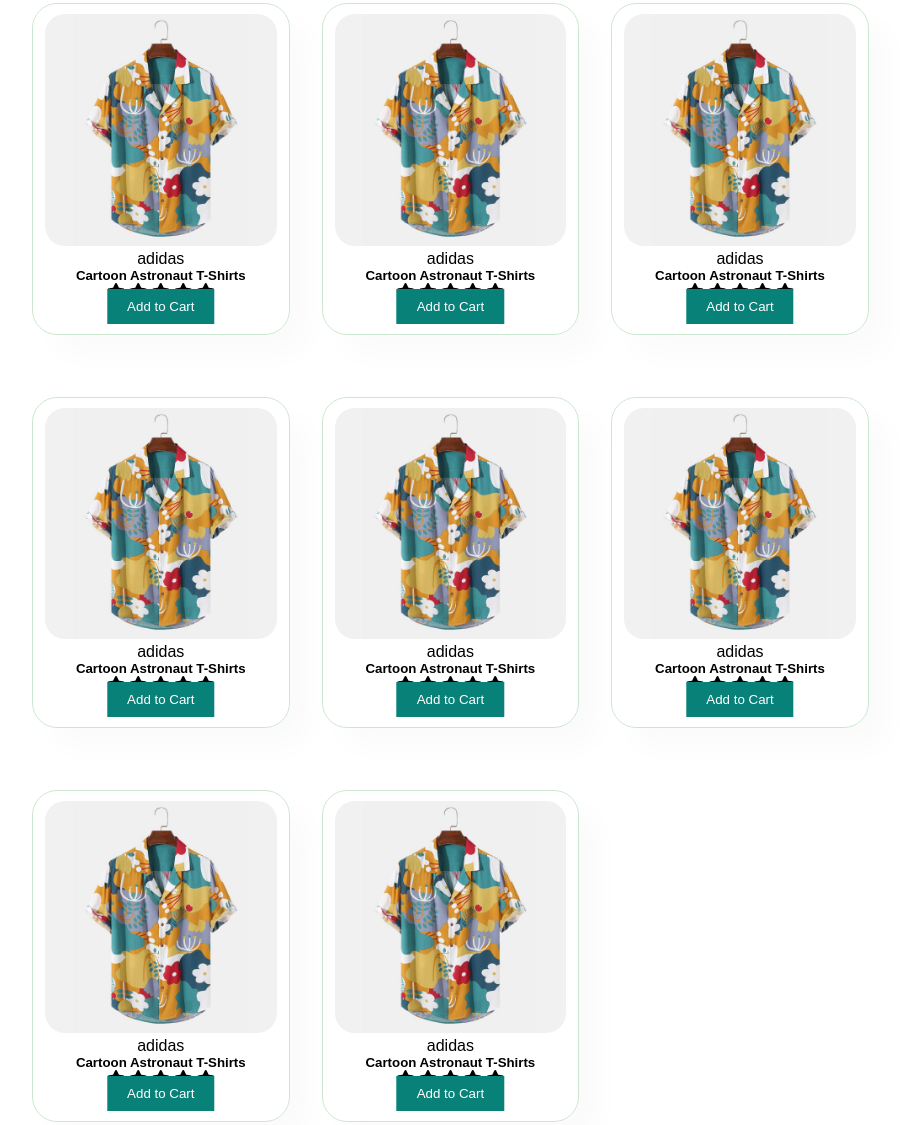
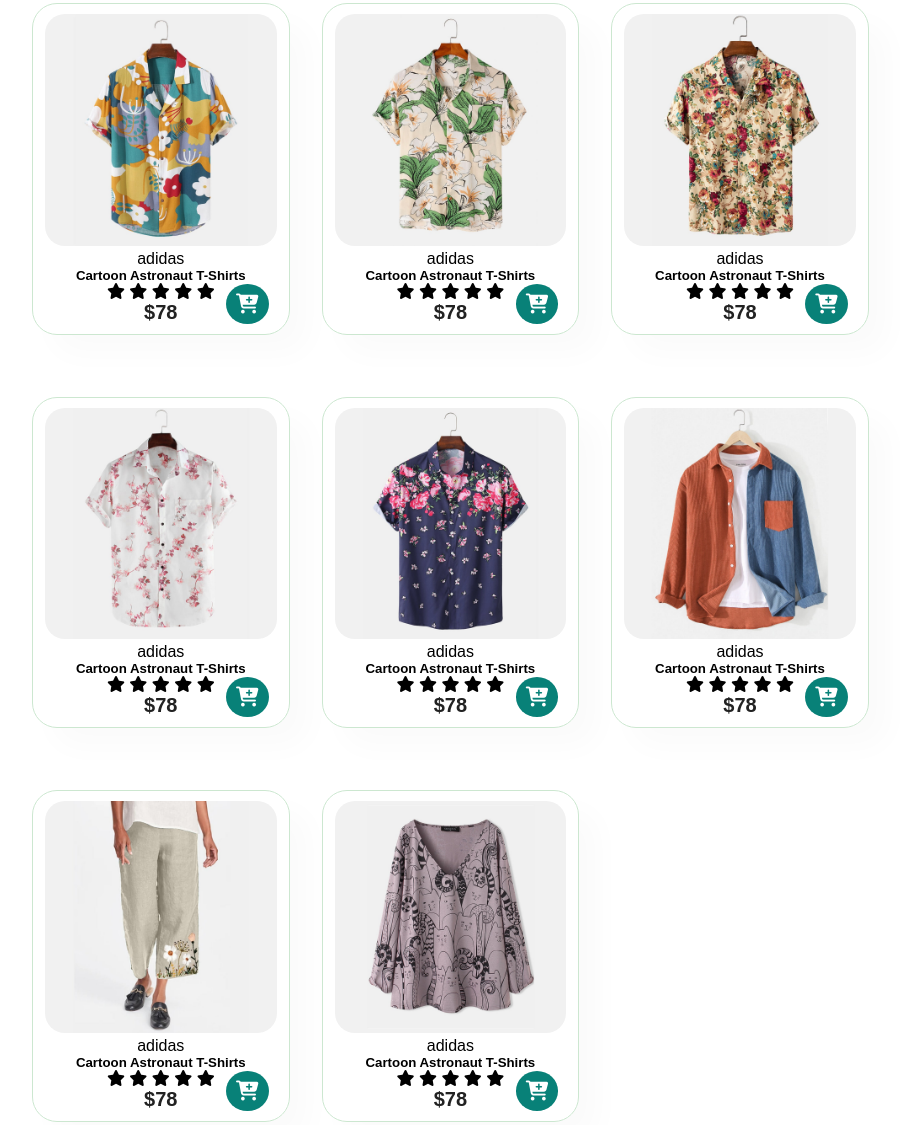
Before and after one commit to nkatha1/E-Commerce-Website, a website: page front_end/index.html in a window 1280 px wide. Shown: the part 1176-2301 px from the top of the page, without its empty margins (48-948 px from the left). Drawn offline with Linux system fonts and the light colour scheme.

Commit message:
cart button done

```diff
--- a/front_end/index.html
+++ b/front_end/index.html
@@ -75,14 +75,16 @@
                         <i class="fas fa-star"></i>
                     </div>
                     <h4>$78</h4>
+                    <a href=""><i class="fa-solid fa-cart-plus cart-plus"></i></a>
+
                 </div>
-                <button class="add-to-cart-btn" data-product-id="f1" data-product-name="Cartoon Astronaut T-Shirts" data-product-price="78">
+                <!-- <button class="add-to-cart-btn" data-product-id="f1" data-product-name="Cartoon Astronaut T-Shirts" data-product-price="78">
                     Add to Cart
-                </button>
+                </button> -->
             </div>
 
             <div class="pro">
-                <img src="images/products/f1.jpg" alt="">
+                <img src="images/products/f2.jpg" alt="">
                 <div class="des">
                     <span>adidas</span>
                     <h5>Cartoon Astronaut T-Shirts</h5>
@@ -95,13 +97,14 @@
                     </div>
                     <h4>$78</h4>
                 </div>
-                <button class="add-to-cart-btn" data-product-id="f1" data-product-name="Cartoon Astronaut T-Shirts" data-product-price="78">
+                <a href=""><i class="fa-solid fa-cart-plus cart-plus"></i></a>
+                <!-- <button class="add-to-cart-btn" data-product-id="f1" data-product-name="Cartoon Astronaut T-Shirts" data-product-price="78">
                     Add to Cart
-                </button>
+                </button> -->
             </div>
 
             <div class="pro">
-                <img src="images/products/f1.jpg" alt="">
+                <img src="images/products/f3.jpg" alt="">
                 <div class="des">
                     <span>adidas</span>
                     <h5>Cartoon Astronaut T-Shirts</h5>
@@ -113,14 +116,15 @@
                         <i class="fas fa-star"></i>
                     </div>
                     <h4>$78</h4>
+                    <a href=""><i class="fa-solid fa-cart-plus cart-plus"></i></a>
                 </div>
-                <button class="add-to-cart-btn" data-product-id="f1" data-product-name="Cartoon Astronaut T-Shirts" data-product-price="78">
+                <!-- <button class="add-to-cart-btn" data-product-id="f1" data-product-name="Cartoon Astronaut T-Shirts" data-product-price="78">
                     Add to Cart
-                </button>
+                </button> -->
             </div>
 
             <div class="pro">
-                <img src="images/products/f1.jpg" alt="">
+                <img src="images/products/f4.jpg" alt="">
                 <div class="des">
                     <span>adidas</span>
                     <h5>Cartoon Astronaut T-Shirts</h5>
@@ -132,14 +136,15 @@
                         <i class="fas fa-star"></i>
                     </div>
                     <h4>$78</h4>
+                    <a href=""><i class="fa-solid fa-cart-plus cart-plus"></i></a>
                 </div>
-                <button class="add-to-cart-btn" data-product-id="f1" data-product-name="Cartoon Astronaut T-Shirts" data-product-price="78">
+                <!-- <button class="add-to-cart-btn" data-product-id="f1" data-product-name="Cartoon Astronaut T-Shirts" data-product-price="78">
                     Add to Cart
-                </button>
+                </button> -->
             </div>
 
             <div class="pro">
-                <img src="images/products/f1.jpg" alt="">
+                <img src="images/products/f5.jpg" alt="">
                 <div class="des">
                     <span>adidas</span>
                     <h5>Cartoon Astronaut T-Shirts</h5>
@@ -151,14 +156,15 @@
                         <i class="fas fa-star"></i>
                     </div>
                     <h4>$78</h4>
+                    <a href=""><i class="fa-solid fa-cart-plus cart-plus"></i></a>
                 </div>
-                <button class="add-to-cart-btn" data-product-id="f1" data-product-name="Cartoon Astronaut T-Shirts" data-product-price="78">
+                <!-- <button class="add-to-cart-btn" data-product-id="f1" data-product-name="Cartoon Astronaut T-Shirts" data-product-price="78">
                     Add to Cart
-                </button>
+                </button> -->
             </div>
 
             <div class="pro">
-                <img src="images/products/f1.jpg" alt="">
+                <img src="images/products/f6.jpg" alt="">
                 <div class="des">
                     <span>adidas</span>
                     <h5>Cartoon Astronaut T-Shirts</h5>
@@ -170,14 +176,15 @@
                         <i class="fas fa-star"></i>
                     </div>
                     <h4>$78</h4>
+                    <a href=""><i class="fa-solid fa-cart-plus cart-plus"></i></a>
                 </div>
-                <button class="add-to-cart-btn" data-product-id="f1" data-product-name="Cartoon Astronaut T-Shirts" data-product-price="78">
+                <!-- <button class="add-to-cart-btn" data-product-id="f1" data-product-name="Cartoon Astronaut T-Shirts" data-product-price="78">
                     Add to Cart
-                </button>
+                </button> -->
             </div>
 
             <div class="pro">
-                <img src="images/products/f1.jpg" alt="">
+                <img src="images/products/f7.jpg" alt="">
                 <div class="des">
                     <span>adidas</span>
                     <h5>Cartoon Astronaut T-Shirts</h5>
@@ -189,14 +196,15 @@
                         <i class="fas fa-star"></i>
                     </div>
                     <h4>$78</h4>
+                    <a href=""><i class="fa-solid fa-cart-plus cart-plus"></i></a>
                 </div>
-                <button class="add-to-cart-btn" data-product-id="f1" data-product-name="Cartoon Astronaut T-Shirts" data-product-price="78">
+                <!-- <button class="add-to-cart-btn" data-product-id="f1" data-product-name="Cartoon Astronaut T-Shirts" data-product-price="78">
                     Add to Cart
-                </button>
+                </button> -->
             </div>
 
             <div class="pro">
-                <img src="images/products/f1.jpg" alt="">
+                <img src="images/products/f8.jpg" alt="">
                 <div class="des">
                     <span>adidas</span>
                     <h5>Cartoon Astronaut T-Shirts</h5>
@@ -208,10 +216,11 @@
                         <i class="fas fa-star"></i>
                     </div>
                     <h4>$78</h4>
+                    <a href=""><i class="fa-solid fa-cart-plus cart-plus"></i></a>
                 </div>
-                <button class="add-to-cart-btn" data-product-id="f1" data-product-name="Cartoon Astronaut T-Shirts" data-product-price="78">
+                <!-- <button class="add-to-cart-btn" data-product-id="f1" data-product-name="Cartoon Astronaut T-Shirts" data-product-price="78">
                     Add to Cart
-                </button>
+                </button> -->
             </div>
         </div>
     </section>
--- a/front_end/style.css
+++ b/front_end/style.css
@@ -200,7 +200,7 @@ button.normal {
     border-radius: 20px;
 }
 
-#product1 .add-to-cart-btn {
+#product1 .pro .add-to-cart-btn {
     background-color: #088178;
     color: white;
     padding: 10px 20px;
@@ -214,6 +214,22 @@ button.normal {
 
 #product1 .add-to-cart-btn:hover {
     background-color: #065c57;
+}
+
+#product1 .pro .cart-plus {
+    background-color: #088178;
+    color: white;
+    border-radius: 50%;
+    padding: 10px;
+    font-size: 20px;
+    position: absolute;
+    bottom: 10px;
+    right: 20px;
+    transition: 1s ease;
+}
+
+#product1 .pro .cart-plus:hover {
+    transform: scale(1.1);
 }
 
 /* Cart Modal */
```
